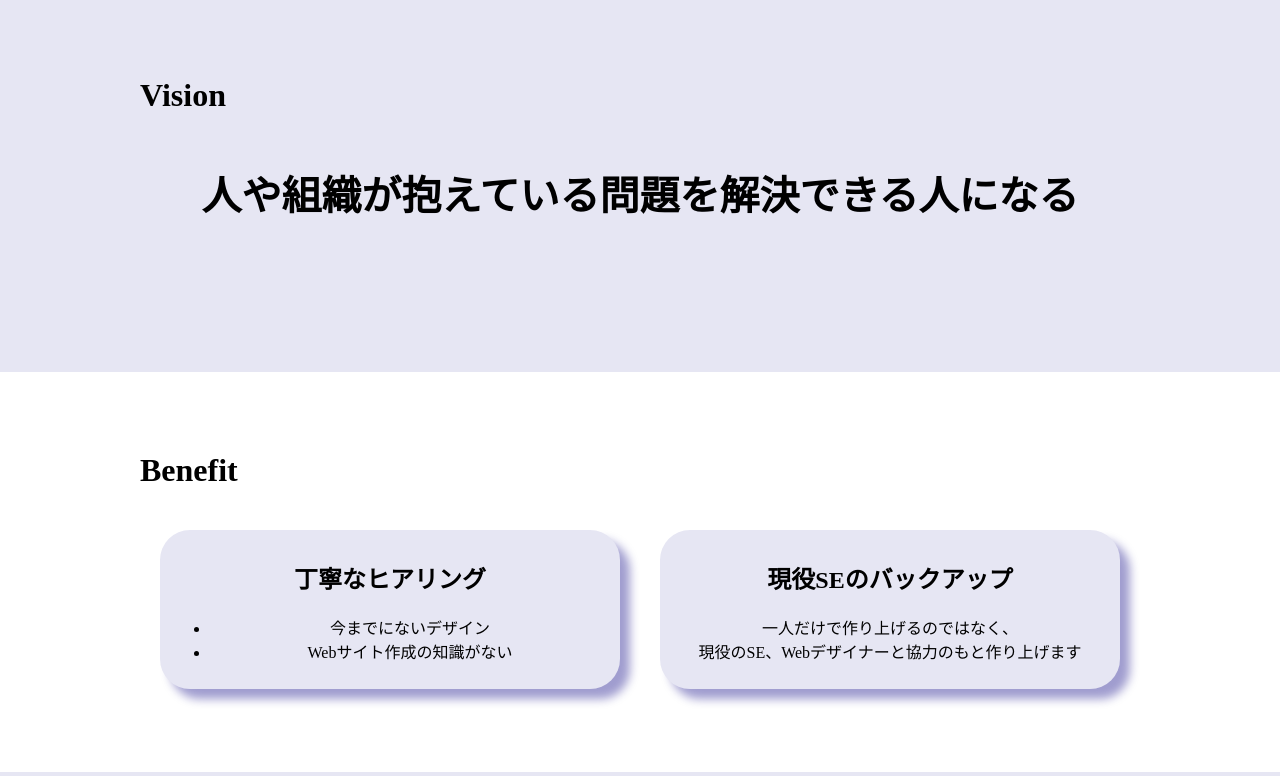
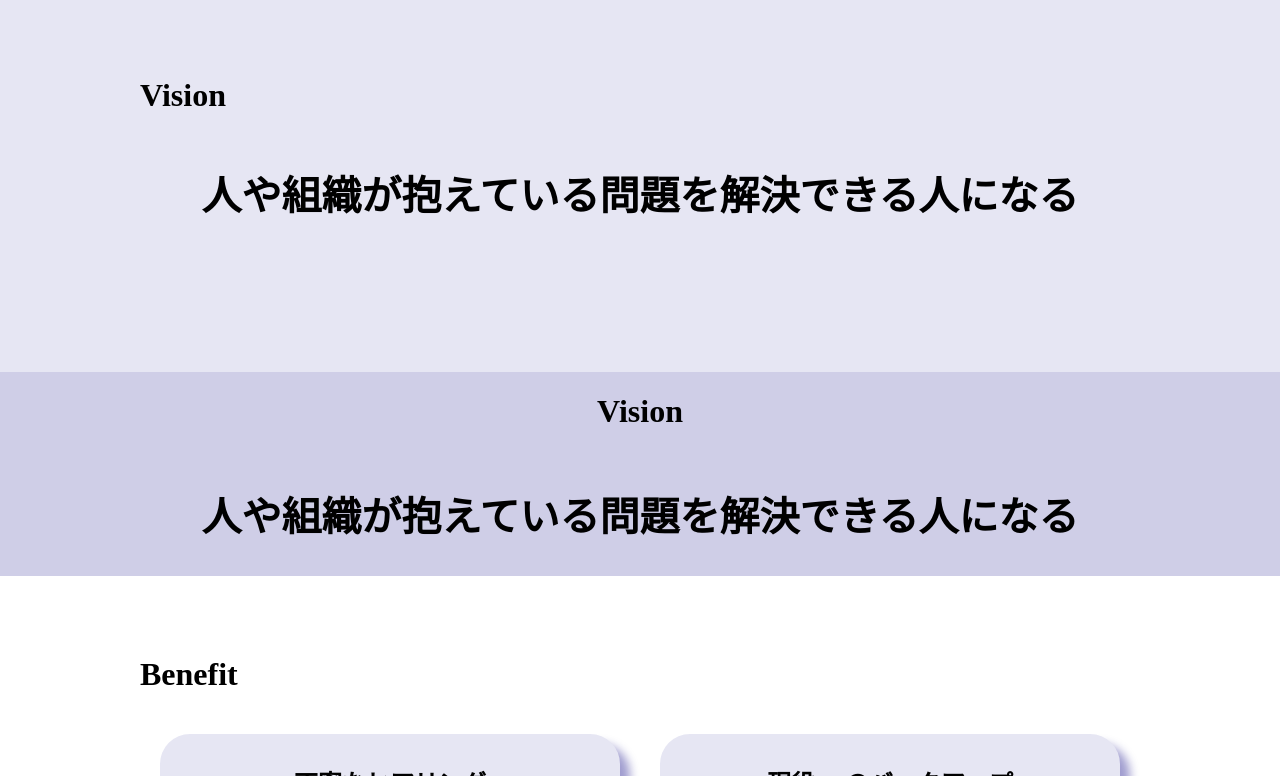
Before and after one commit to Fukusen/portfolio0611, a plain HTML site: page index.html in a window 1280 px wide. Shown: the part 2575-3351 px from the top of the page. Drawn offline with nearby package versions, Linux system fonts and the light colour scheme.

```diff
--- a/index.html
+++ b/index.html
@@ -134,6 +134,14 @@
         <div class="container">
             <h1 class="title">Vision</h1>
             <h2 class="visionSentence">
+                人や組織が抱えている問題を解決できる人になる
+            </h2>
+        </div>
+    </div>
+    <div class="newvision">
+        <div class="newcontainer">
+            <h1 class="newtitle">Vision</h1>
+            <h2 class="newvisionSentence">
                 人や組織が抱えている問題を解決できる人になる
             </h2>
         </div>
--- a/stylesheet.css
+++ b/stylesheet.css
@@ -235,6 +235,7 @@ header {
 .newthird h2 {
     font-size: 30px;
     margin: 0;
+    text-align: center;
 
 }
 
@@ -295,6 +296,15 @@ header {
 .visionSentence {
     text-align: center;
     margin: 50px 0 0 0;
+    font-size: 40px;
+}
+
+.newvision {
+    height: auto;
+    background-color: rgba(18, 11, 136, 0.2);
+}
+
+.newvisionSentence {
     font-size: 40px;
 }
 
```
